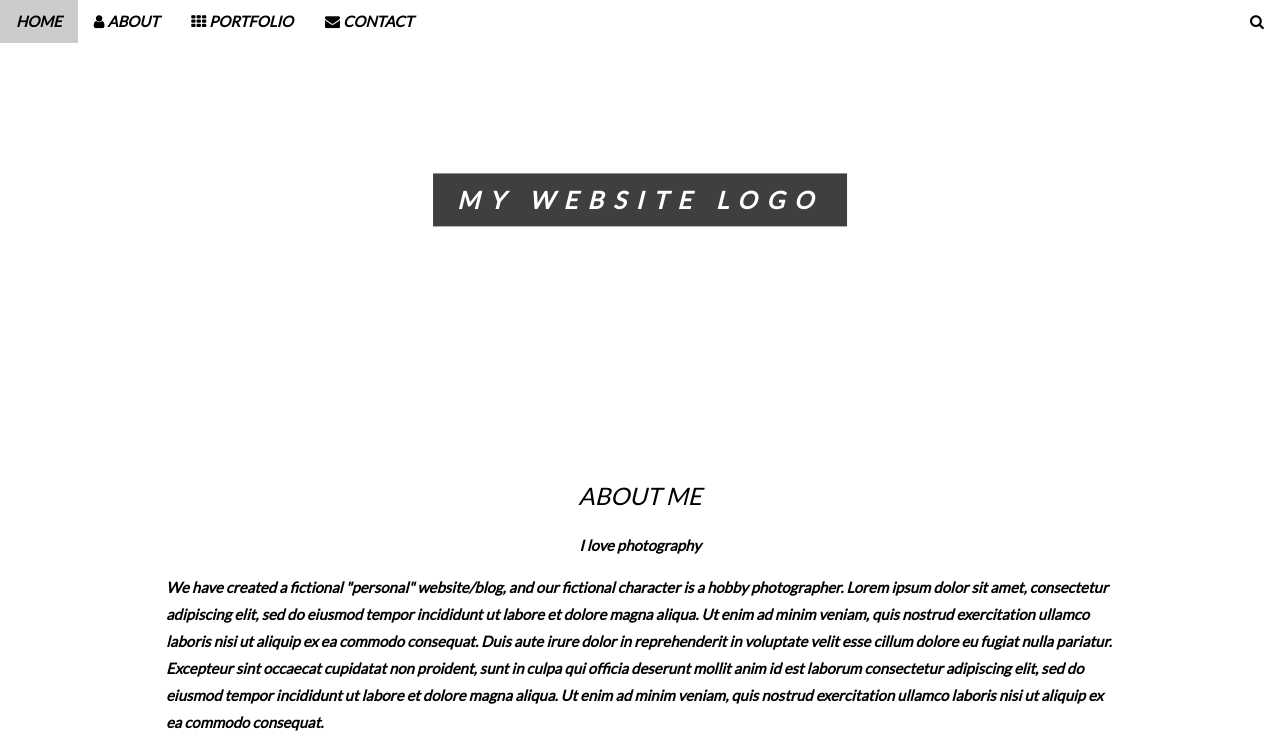
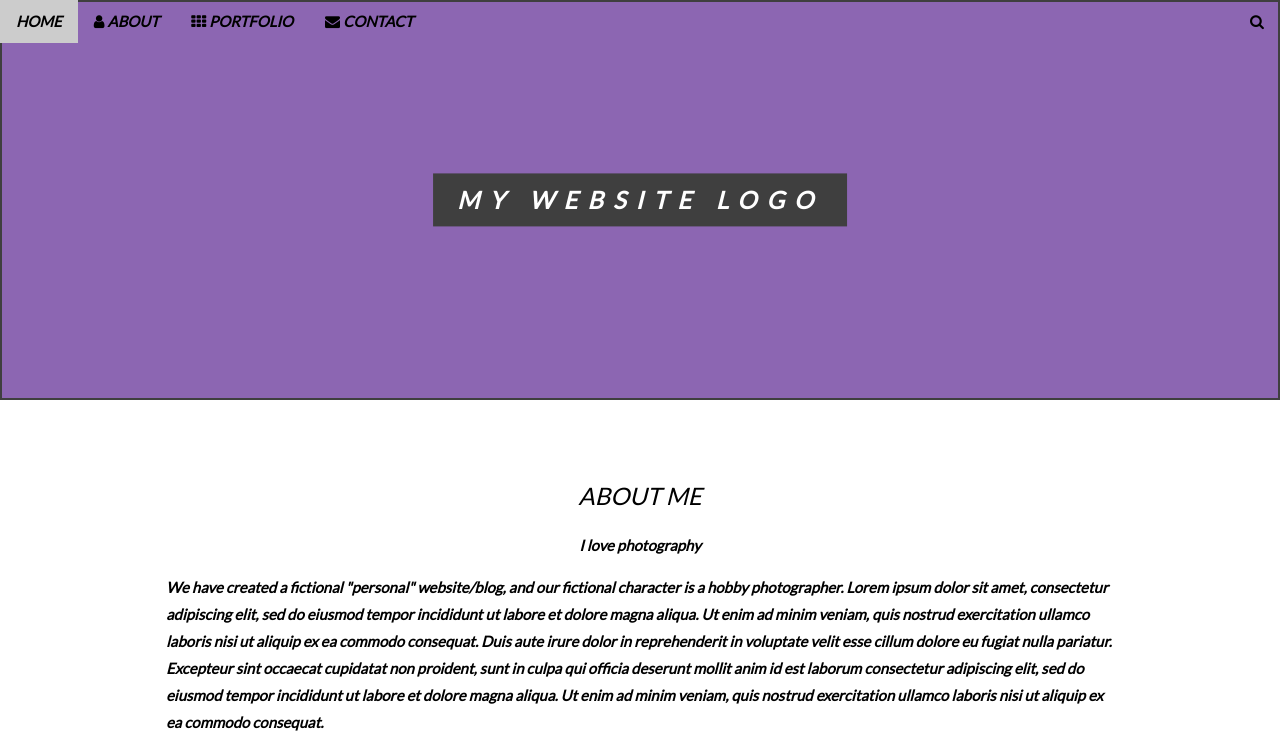
Before and after one commit to ITbrandon/cpnt201-a1-Portfolio, a plain HTML site: page index.html in a window 1280 px wide. Shown: the top 748 px of the page. Drawn offline with nearby package versions, Linux system fonts and the light colour scheme.

Commit message:
index.html but I gave he headings a background color of rebecca purple with a black border

```diff
--- a/index.html
+++ b/index.html
@@ -23,6 +23,8 @@ body, html {
   background-position: center;
   background-repeat: no-repeat;
   background-size: cover;
+  background-color: rebeccapurple;
+  border: 2px solid black;
 }
 
 /* First image (Logo. Full height) */
```
